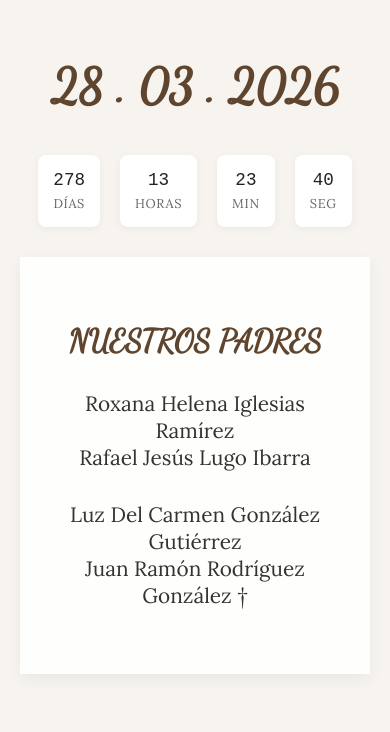
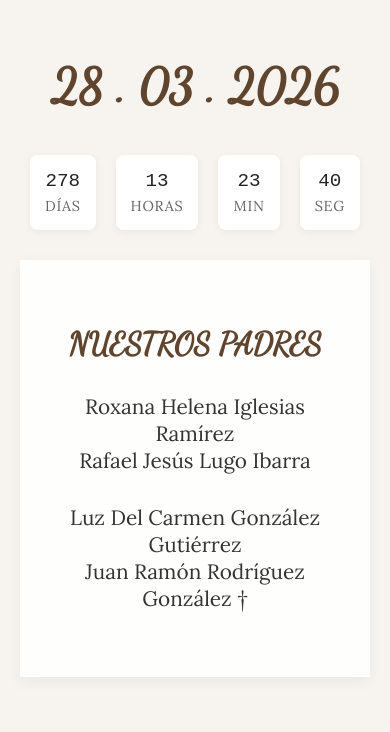
Before and after one commit to ivanrg47/ivanrg47.github.io, a plain HTML site: page index.html in a window 390 px wide. Shown: the part 866-1598 px from the top of the page. Drawn offline with Linux system fonts and the light colour scheme.

Commit message:
Add files via upload

```diff
--- a/index.html
+++ b/index.html
@@ -342,12 +342,12 @@ header h1 {
 
     .number {
       font-family: 'Courier New', monospace;
-      font-size: clamp(1.1rem, 3vw, 2.5rem); /* Escala entre 1.5rem y 3rem según el ancho */
+      font-size: clamp(1.2rem, 3vw, 2.5rem); /* Escala entre 1.5rem y 3rem según el ancho */
       color: #222;
     }
 
     .label {
-      font-size: clamp(0.8rem, 2vw, 1rem); /* Escala suavemente en pantallas pequeñas */
+      font-size: clamp(0.9rem, 2vw, 1rem); /* Escala suavemente en pantallas pequeñas */
       color: #666;
       margin-top: 5px;
       text-transform: uppercase;
```
